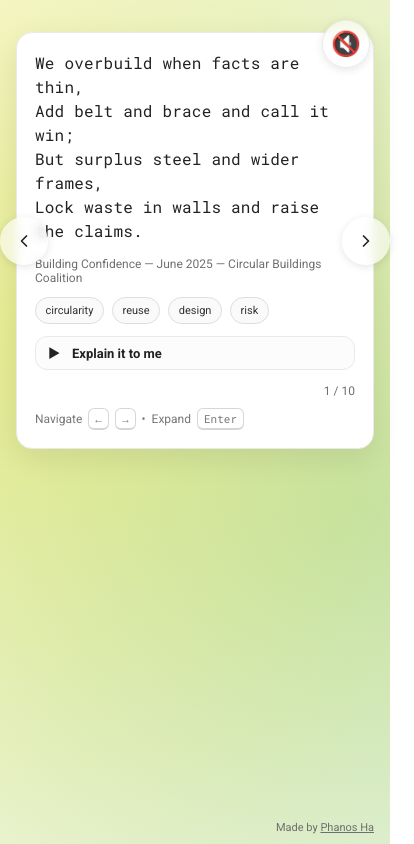
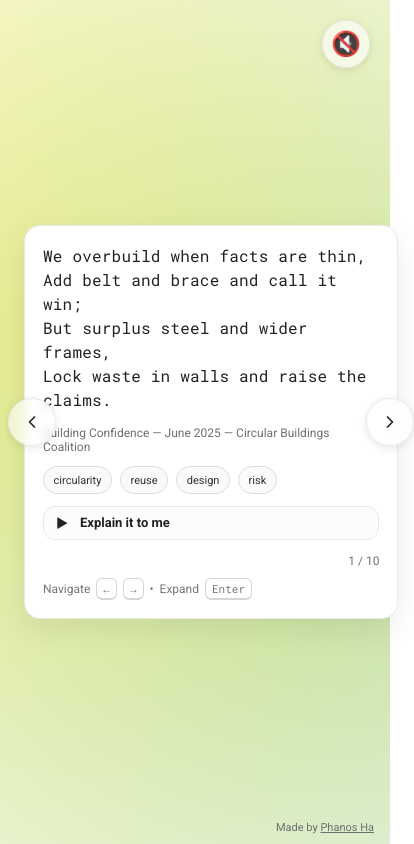
Before and after one commit to phanosh/maybe-this-sticks, a plain HTML site: page index.html in a window 390 px wide. Shown: the whole page, 414 px wide, since content can reach past the window. Drawn offline with Linux system fonts and the light colour scheme.

Commit message:
separate json and minor ui improvements

```diff
--- a/index.html
+++ b/index.html
@@ -4,6 +4,7 @@
   <meta charset="UTF-8" />
   <meta name="viewport" content="width=device-width, initial-scale=1.0"/>
   <title>Mnemonic Verses</title>
+  <link rel="icon" href="favicon.png" type="image/x-icon">
   <link rel="preconnect" href="https://fonts.googleapis.com">
   <link rel="preconnect" href="https://fonts.gstatic.com" crossorigin>
   <link href="https://fonts.googleapis.com/css2?family=Roboto+Mono:wght@300;400;500;700&family=Roboto:wght@300;400;500;700&display=swap" rel="stylesheet">
@@ -26,12 +27,14 @@
       font-family:"Roboto","Inter",system-ui,-apple-system,Segoe UI,Roboto,Ubuntu,Cantarell,Noto Sans,"Helvetica Neue",Arial,sans-serif;
       color:var(--ink);
       -webkit-font-smoothing:antialiased;
-      display:flex;
-      align-items:center;
-      justify-content:center;
+
+      /* Always center on all screens */
+      min-height:100svh; /* mobile-friendly viewport units */
+      display:grid;
+      place-items:center;
       padding:24px;
       position:relative;
-      overflow:hidden;
+      overflow:auto; /* allow scroll if content exceeds viewport */
     }
 
     /* Subtle animated background that frames the card */
@@ -50,10 +53,17 @@
       100%{ background-position: 0% 0%, 100% 100%; }
     }
 
-    .wrap{ width:min(900px,100%); position:relative; z-index:1; }
+    .wrap{
+      width:min(900px, 100%);
+      max-width: 900px;
+      position:relative;
+      z-index:1;
+      margin:auto;
+    }
 
     /* Card */
     .card{
+      width: clamp(320px, 92vw, 900px);
       background:var(--card);
       border:1px solid var(--line);
       border-radius:var(--radius);
@@ -74,7 +84,16 @@
       margin:0 0 14px 0;
       letter-spacing:.2px;
     }
-    .source{ color:var(--muted); font-size:12px; margin:6px 0 12px 0; }
+    .source{
+      color:var(--muted);
+      font-size:12px;
+      margin:6px 0 12px 0;
+      word-break: break-word;
+    }
+    .source a{
+      color:inherit;
+      text-decoration: underline;
+    }
 
     /* Tags */
     .tags{ display:flex; flex-wrap:wrap; gap:8px; margin:8px 0 12px 0; }
@@ -102,7 +121,7 @@
     summary::-webkit-details-marker{display:none}
     .chev{ width:16px; height:16px; display:inline-block; transform:rotate(0deg); transition:transform .15s ease; }
     details[open] .chev{ transform:rotate(90deg); }
-    .desc{ margin:8px 0 4px 0; color:#333; font-size:14px; line-height:1.6; }
+    .desc{ margin:8px 0 4px 0; color:#333; font-size:clamp(13px, 1.6vw, 14px); line-height:1.6; }
 
     /* Count */
     .meta{ display:flex; align-items:center; justify-content:flex-end; gap:10px; margin-top:14px; }
@@ -121,13 +140,15 @@
       box-shadow:0 2px 8px rgba(0,0,0,.1);
       cursor:pointer;
       z-index:2;
+      border:1px solid var(--line);
+      -webkit-tap-highlight-color: transparent;
     }
     .nav-btn svg{ width:20px; height:20px; }
     .nav-btn.left{ left:-64px; }
     .nav-btn.right{ right:-64px; }
 
     /* Keyboard hint */
-    .kbd{ display:inline-flex; gap:6px; align-items:center; color:#777; font-size:12px; margin-top:10px; }
+    .kbd{ display:inline-flex; gap:6px; align-items:center; color:#777; font-size:12px; margin-top:10px; flex-wrap:wrap; }
     kbd{
       border:1px solid #d6d6d6; border-bottom-width:2px;
       border-radius:6px; padding:2px 6px; font-size:11px; background:#fff;
@@ -178,6 +199,7 @@
       transform: translateY(-6px);
       transition: opacity .2s ease, transform .2s ease;
       pointer-events: none;
+      white-space: nowrap;
     }
     #song-label.show{ opacity:1; transform: translateY(0); }
 
@@ -195,13 +217,17 @@
       text-decoration: underline;
     }
 
-    /* Mobile */
+    /* Mobile / small screens */
     @media (max-width: 700px){
-      body{ display:block; padding:16px; overflow:auto; }
-      .wrap{ margin:16px auto; }
       .nav-btn.left{ left:-16px; }
       .nav-btn.right{ right:-16px; }
       #song-label{ right: 76px; top: 18px; }
+      .card{ width: 96vw; }
+    }
+
+    /* Very small heights: keep nav buttons within view */
+    @media (max-height: 520px){
+      .nav-btn{ top:auto; bottom: -24px; transform:none; }
     }
 
     @media (prefers-reduced-motion: reduce){
@@ -217,7 +243,6 @@
   </audio>
 
   <div class="wrap" role="application" aria-label="Mnemonic verses swiper">
-
     <article class="card" aria-live="polite">
       <div id="verse" class="verse"></div>
       <div id="source" class="source"></div>
@@ -246,7 +271,6 @@
         <path d="M9 6l6 6-6 6" stroke-width="2" stroke-linecap="round" stroke-linejoin="round"/>
       </svg>
     </div>
-
   </div>
 
   <!-- Song name label (shown while playing) -->
@@ -260,73 +284,8 @@
     Made by <a href="https://phanosha.com" target="_blank" rel="noopener">Phanos Ha</a>
   </div>
 
-  <script id="data" type="application/json">
-  [
-    {
-      "mnemonic_verse": "We overbuild when facts are thin,/nAdd belt and brace and call it win;/nBut surplus steel and wider frames,/nLock waste in walls and raise the claims.",
-      "description": "Caution with reclaimed components often leads to over-engineering. While this ensures safety, it drives inefficient material use, adding cost and undermining resource conservation goals.",
-      "source": "Building Confidence — June 2025 — Circular Buildings Coalition",
-      "tags": ["circularity", "reuse", "design", "risk"]
-    },
-    {
-      "mnemonic_verse": "A beam once strong now trims a door,/nEach step down value, less than before;/nWhen grade drops low to make reuse fit,/nWe save the part but squander its wit.",
-      "description": "Cascading reclaimed products into lower-value uses secures reuse but squanders much of their potential. This reduces efficiency compared to retaining them in equivalent-grade applications.",
-      "source": "Building Confidence — June 2025 — Circular Buildings Coalition",
-      "tags": ["reuse", "circularity", "design", "economics"]
-    },
-    {
-      "mnemonic_verse": "If every brick must tell its tale,/nWith scans and logs that seldom scale;/nThe proof we seek inflates the price,/nAnd stalls the will to reuse twice.",
-      "description": "High demands for traceability and performance proof reduce uncertainty but add significant cost and delay. This discourages adoption until better data systems mature.",
-      "source": "Building Confidence — June 2025 — Circular Buildings Coalition",
-      "tags": ["data", "risk", "reuse", "circularity"]
-    },
-    {
-      "mnemonic_verse": "A smokestack speaks of carbon cost,/nEach ton we burn, more futures lost;/nEfficiency first, then capture the rest,/nTo keep the climate at its best.",
-      "description": "Carbon emissions from construction remain a central threat. Prioritizing efficiency, low-carbon materials, and targeted carbon capture is key to aligning with climate goals.",
-      "source": "Four Circular Building Pathways — April 2024 — Circular Buildings Coalition",
-      "tags": ["carbon", "climate", "design", "policy"]
-    },
-    {
-      "mnemonic_verse": "Walls of wood grow back again,/nUnlike the stone or steel of men;/nBiobased beams, if managed right,/nCan store the carbon out of sight.",
-      "description": "Biobased materials such as timber offer renewable, carbon-storing alternatives to concrete or steel. Their climate benefit depends on sustainable forestry and careful life-cycle planning.",
-      "source": "Pathways to Biobased Construction — March 2023 — World Green Building Council",
-      "tags": ["biobased", "carbon", "circularity", "design"]
-    },
-    {
-      "mnemonic_verse": "Regulators set the tightening bar,/nThresholds climb both near and far;/nTomorrow’s law will shape today,/nTo build with less in every way.",
-      "description": "EU and city-level regulations are steadily introducing whole-life carbon thresholds and circularity criteria. These standards will drive rapid demand for secondary and low-carbon materials.",
-      "source": "EPBD Recast Report — January 2025 — European Commission",
-      "tags": ["regulation", "carbon", "policy", "circularity"]
-    },
-    {
-      "mnemonic_verse": "Insurance hides behind the veil,/nOf rules for new that sometimes fail;/nBut risk re-framed and trust aligned,/nCan open markets left behind.",
-      "description": "Insurance frameworks designed for new materials often exclude reused ones, creating uncertainty. Clearer underwriting, data, and tailored guarantees are essential to unlock reuse at scale.",
-      "source": "Building Confidence — June 2025 — Circular Buildings Coalition",
-      "tags": ["insurance", "risk", "reuse", "policy"]
-    },
-    {
-      "mnemonic_verse": "A healthy home is more than walls,/nIt filters air and light that calls;/nDesign with people at the heart,/nTo heal the body from the start.",
-      "description": "Health outcomes in buildings extend beyond carbon. Attention to indoor air, natural light, and low-toxin materials creates environments that support wellbeing alongside sustainability.",
-      "source": "Healthy Buildings Report — September 2022 — Harvard T.H. Chan School of Public Health",
-      "tags": ["health", "design", "policy"]
-    },
-    {
-      "mnemonic_verse": "Supply chains stretch and sometimes break,/nA fragile link is all it takes;/nLocal reuse and mapped demand,/nCan steady flows across the land.",
-      "description": "Construction supply chains remain fragile, especially for reused materials. Better visibility, forecasting, and localized harvesting strategies reduce risk and stabilize availability.",
-      "source": "Resilient Supply Chains in Construction — July 2024 — Arup",
-      "tags": ["supply chain", "reuse", "risk", "circularity"]
-    },
-    {
-      "mnemonic_verse": "Digital twins can show the past,/nA building’s data built to last;/nPassports track from birth to end,/nSo trust in reuse can ascend.",
-      "description": "Material passports and digital building records are critical enablers of circularity. They preserve provenance and performance data, allowing secondary products to be specified with confidence.",
-      "source": "Material Passports for Circular Economy — May 2023 — Ellen MacArthur Foundation",
-      "tags": ["digitalisation", "data", "reuse", "circularity"]
-    }
-  ]
-  </script>
-
-  <script>
-    const DATA = JSON.parse(document.getElementById('data').textContent.trim());
+  <!-- App logic: load JSON from mnemonic.json -->
+  <script type="module">
     const verseEl = document.getElementById('verse');
     const sourceEl = document.getElementById('source');
     const tagsEl = document.getElementById('tags');
@@ -336,32 +295,44 @@
     const navLeft = document.querySelector('.nav-btn.left');
     const navRight = document.querySelector('.nav-btn.right');
 
+    let DATA = [];
     let idx = 0;
 
-    function normalizeNewlines(text){
-      // turn both "\n" and "/n" sequences into real newlines
-      return String(text).replace(/\\n/g, "\n").replace(/\/n/g, "\n");
+    const normalizeNewlines = (text) =>
+      String(text ?? "").replace(/\\n/g, "\n").replace(/\/n/g, "\n");
+
+    function setSource(node, label, url){
+      node.innerHTML = "";
+      if (url){
+        const a = document.createElement('a');
+        a.href = url;
+        a.target = "_blank";
+        a.rel = "noopener noreferrer";
+        a.textContent = label ?? url;
+        node.appendChild(a);
+      } else {
+        node.textContent = label ?? "";
+      }
     }
 
     function render(i){
-      const item = DATA[i];
+      if (!DATA.length) return;
+      const item = DATA[i] ?? {};
       verseEl.textContent = normalizeNewlines(item.mnemonic_verse);
-      sourceEl.textContent = item.source;
-      descEl.textContent = item.description;
-      tagsEl.innerHTML = (item.tags||[]).map(t => `<span class="tag">${t}</span>`).join('');
+      setSource(sourceEl, item.source, item.source_url);
+      descEl.textContent = item.description ?? "";
+      tagsEl.innerHTML = (item.tags || []).map(t => `<span class="tag">${t}</span>`).join('');
       detailsEl.open = false;
-      verseEl.focus({preventScroll:true});
+      verseEl.focus?.({preventScroll:true});
       countEl.textContent = `${i+1} / ${DATA.length}`;
     }
 
     function next(){ idx = (idx+1) % DATA.length; render(idx); }
     function prev(){ idx = (idx-1+DATA.length) % DATA.length; render(idx); }
 
-    render(idx);
-
+    // Navigation
     navLeft.addEventListener('click', prev);
     navRight.addEventListener('click', next);
-
     window.addEventListener('keydown', (e)=>{
       if(e.key === 'ArrowRight'){ next(); }
       else if(e.key === 'ArrowLeft'){ prev(); }
@@ -384,30 +355,53 @@
     const audio = document.getElementById('background-audio');
     const audioToggle = document.getElementById('audio-toggle');
     const songLabel = document.getElementById('song-label');
-    let isPlaying = false;
-    audio.volume = 0.3; // gentle volume
 
     function updateAudioUI(){
-      isPlaying = !audio.paused && !audio.ended;
+      const isPlaying = !audio.paused && !audio.ended;
       audioToggle.textContent = isPlaying ? '🔈' : '🔇';
       songLabel.classList.toggle('show', isPlaying);
       songLabel.setAttribute('aria-hidden', isPlaying ? 'false' : 'true');
     }
 
+    audio.volume = 0.3;
     audioToggle.addEventListener('click', () => {
       if (audio.paused || audio.ended) {
         audio.play().catch(()=>{ /* ignore autoplay block until user gesture */ });
       } else {
         audio.pause();
       }
-      // Let the state settle, then sync UI
       setTimeout(updateAudioUI, 0);
     });
-
     audio.addEventListener('play', updateAudioUI);
     audio.addEventListener('pause', updateAudioUI);
     audio.addEventListener('ended', updateAudioUI);
     window.addEventListener('load', updateAudioUI);
+
+    // Load JSON externally (with cache-bust and clear errors)
+    (async function loadData(){
+      const url = new URL('mnemonic.json', window.location.href);
+      try {
+        const res = await fetch(`${url}?v=${Date.now()}`, { cache: 'no-store' });
+        if (!res.ok) throw new Error(`HTTP ${res.status} ${res.statusText}`);
+        const text = await res.text();
+        try {
+          DATA = JSON.parse(text);
+          if (!Array.isArray(DATA)) throw new Error('JSON root is not an array');
+        } catch (e) {
+          throw new Error(`Invalid JSON: ${e.message}`);
+        }
+      } catch (err) {
+        console.error('Failed to load mnemonic.json:', err);
+        verseEl.textContent = "No data available.";
+        sourceEl.innerHTML = `<span style="color:#999;font-size:12px">Load error: ${err.message}</span>`;
+        descEl.textContent = "";
+        countEl.textContent = "0 / 0";
+        return;
+      }
+      idx = 0;
+      render(idx);
+    })();
+
   </script>
 </body>
 </html>
--- /dev/null
+++ b/mnemonic.json
@@ -0,0 +1,72 @@
+[
+  {
+    "mnemonic_verse": "We overbuild when facts are thin,\nAdd belt and brace and call it win;\nBut surplus steel and wider frames,\nLock waste in walls and raise the claims.",
+    "description": "Caution with reclaimed components often leads to over-engineering. While this ensures safety, it drives inefficient material use, adding cost and undermining resource conservation goals.",
+    "source": "Building Confidence — June 2025 — Circular Buildings Coalition",
+    "source_url": null,
+    "tags": ["circularity", "reuse", "design", "risk"]
+  },
+  {
+    "mnemonic_verse": "A beam once strong now trims a door,\nEach step down value, less than before;\nWhen grade drops low to make reuse fit,\nWe save the part but squander its wit.",
+    "description": "Cascading reclaimed products into lower-value uses secures reuse but squanders much of their potential. This reduces efficiency compared to retaining them in equivalent-grade applications.",
+    "source": "Building Confidence — June 2025 — Circular Buildings Coalition",
+    "source_url": null,
+    "tags": ["reuse", "circularity", "design", "economics"]
+  },
+  {
+    "mnemonic_verse": "If every brick must tell its tale,\nWith scans and logs that seldom scale;\nThe proof we seek inflates the price,\nAnd stalls the will to reuse twice.",
+    "description": "High demands for traceability and performance proof reduce uncertainty but add significant cost and delay. This discourages adoption until better data systems mature.",
+    "source": "Building Confidence — June 2025 — Circular Buildings Coalition",
+    "source_url": null,
+    "tags": ["data", "risk", "reuse", "circularity"]
+  },
+  {
+    "mnemonic_verse": "A smokestack speaks of carbon cost,\nEach ton we burn, more futures lost;\nEfficiency first, then capture the rest,\nTo keep the climate at its best.",
+    "description": "Carbon emissions from construction remain a central threat. Prioritizing efficiency, low-carbon materials, and targeted carbon capture is key to aligning with climate goals.",
+    "source": "Four Circular Building Pathways — April 2024 — Circular Buildings Coalition",
+    "source_url": null,
+    "tags": ["carbon", "climate", "design", "policy"]
+  },
+  {
+    "mnemonic_verse": "Walls of wood grow back again,\nUnlike the stone or steel of men;\nBiobased beams, if managed right,\nCan store the carbon out of sight.",
+    "description": "Biobased materials such as timber offer renewable, carbon-storing alternatives to concrete or steel. Their climate benefit depends on sustainable forestry and careful life-cycle planning.",
+    "source": "Pathways to Biobased Construction — March 2023 — World Green Building Council",
+    "source_url": "https://worldgbc.org/",
+    "tags": ["biobased", "carbon", "circularity", "design"]
+  },
+  {
+    "mnemonic_verse": "Regulators set the tightening bar,\nThresholds climb both near and far;\nTomorrow’s law will shape today,\nTo build with less in every way.",
+    "description": "EU and city-level regulations are steadily introducing whole-life carbon thresholds and circularity criteria. These standards will drive rapid demand for secondary and low-carbon materials.",
+    "source": "EPBD Recast Report — January 2025 — European Commission",
+    "source_url": "https://ec.europa.eu/",
+    "tags": ["regulation", "carbon", "policy", "circularity"]
+  },
+  {
+    "mnemonic_verse": "Insurance hides behind the veil,\nOf rules for new that sometimes fail;\nBut risk re-framed and trust aligned,\nCan open markets left behind.",
+    "description": "Insurance frameworks designed for new materials often exclude reused ones, creating uncertainty. Clearer underwriting, data, and tailored guarantees are essential to unlock reuse at scale.",
+    "source": "Building Confidence — June 2025 — Circular Buildings Coalition",
+    "source_url": null,
+    "tags": ["insurance", "risk", "reuse", "policy"]
+  },
+  {
+    "mnemonic_verse": "A healthy home is more than walls,\nIt filters air and light that calls;\nDesign with people at the heart,\nTo heal the body from the start.",
+    "description": "Health outcomes in buildings extend beyond carbon. Attention to indoor air, natural light, and low-toxin materials creates environments that support wellbeing alongside sustainability.",
+    "source": "Healthy Buildings Report — September 2022 — Harvard T.H. Chan School of Public Health",
+    "source_url": "https://forhealth.org/",
+    "tags": ["health", "design", "policy"]
+  },
+  {
+    "mnemonic_verse": "Supply chains stretch and sometimes break,\nA fragile link is all it takes;\nLocal reuse and mapped demand,\nCan steady flows across the land.",
+    "description": "Construction supply chains remain fragile, especially for reused materials. Better visibility, forecasting, and localized harvesting strategies reduce risk and stabilize availability.",
+    "source": "Resilient Supply Chains in Construction — July 2024 — Arup",
+    "source_url": "https://www.arup.com/",
+    "tags": ["supply chain", "reuse", "risk", "circularity"]
+  },
+  {
+    "mnemonic_verse": "Digital twins can show the past,\nA building’s data built to last;\nPassports track from birth to end,\nSo trust in reuse can ascend.",
+    "description": "Material passports and digital building records are critical enablers of circularity. They preserve provenance and performance data, allowing secondary products to be specified with confidence.",
+    "source": "Material Passports for Circular Economy — May 2023 — Ellen MacArthur Foundation",
+    "source_url": "https://ellenmacarthurfoundation.org/",
+    "tags": ["digitalisation", "data", "reuse", "circularity"]
+  }
+]
```
Also changed, not shown: favicon.png (added).
